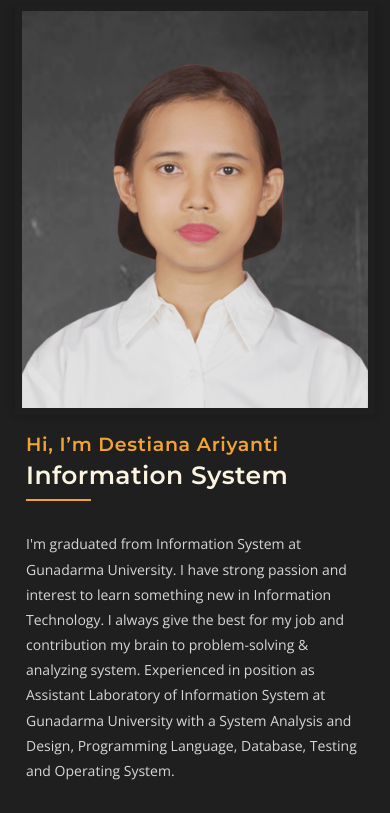
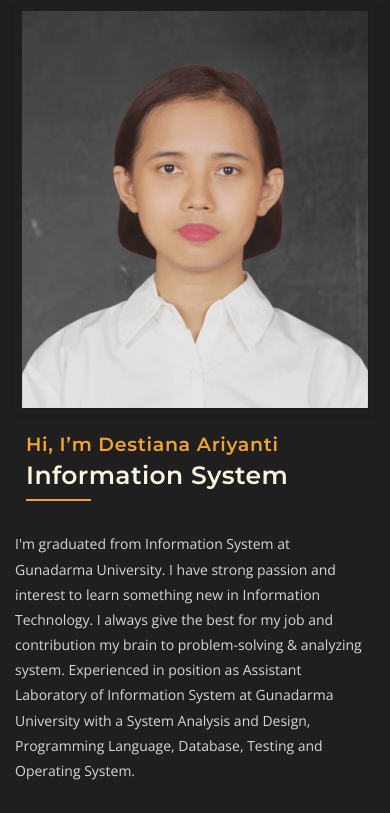
Before and after one commit to destianaariyanti/destianaariyanti.github.io, a plain HTML site: page index.html in a window 390 px wide. Shown: the part 81-894 px from the top of the page. Drawn offline with nearby package versions, Linux system fonts and the light colour scheme.

Commit message:
modif about style

```diff
--- a/assets/css/main.css
+++ b/assets/css/main.css
@@ -345,8 +345,8 @@
 }
 
 .about .about-info > p{
-  margin-left: 11px;
-  margin-right:15px;
+
+  margin-right:7px;
   font-size: 14px;
   margin-bottom:18px;
 }
--- a/assets/css/style.css
+++ b/assets/css/style.css
@@ -1024,8 +1024,6 @@ a:active {
 
 
 .about .about-info > p {
-  margin-left: 7px;
-  margin-right: 7px;
   color:#d8d7d6;
   font-size: 15px;
   font-weight: 400;
```
